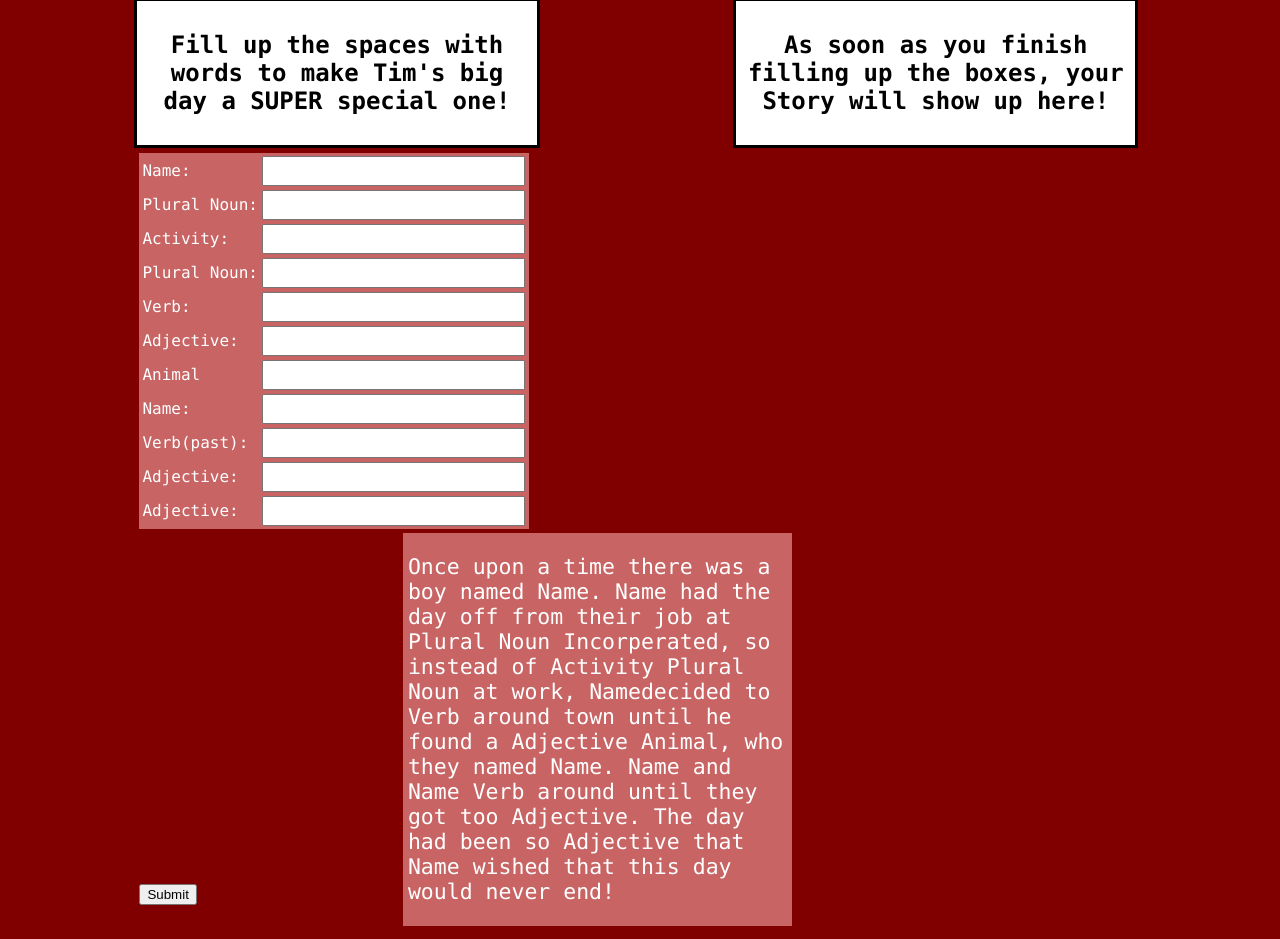
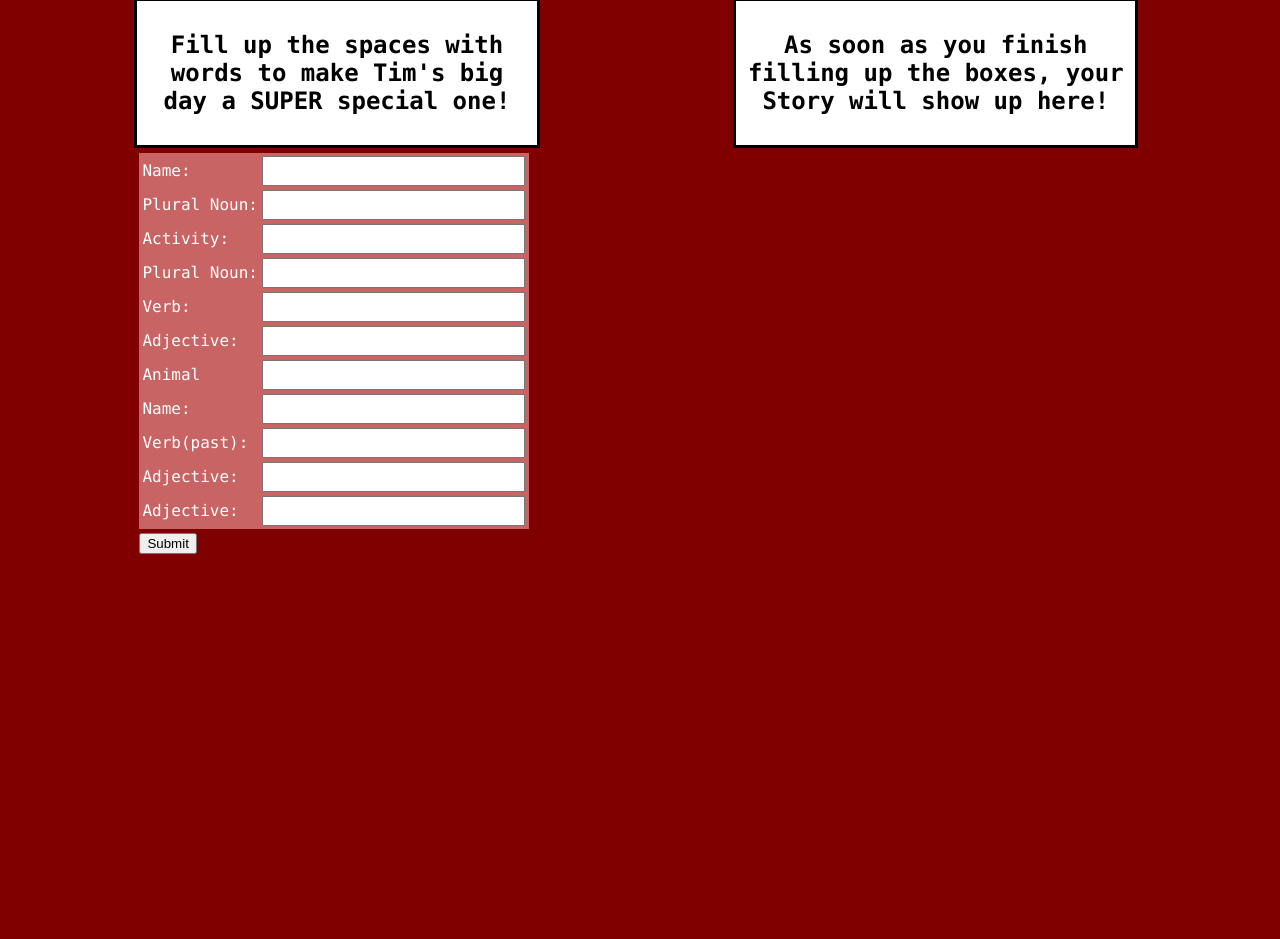
Before and after one commit to hankelsesser/WebEngineering, a plain HTML site: page Mad Lib/index.html in a window 1280 px wide. Shown: the part 133-1072 px from the top of the page. After the commit the page ends 800 px from the top, so only its background shows below. Drawn offline with Linux system fonts and the light colour scheme.

Commit message:
fixed index display none

```diff
--- a/Mad Lib/index.html
+++ b/Mad Lib/index.html
@@ -30,7 +30,7 @@
 
 
 
-	<div id = "story" style="display:"none" >
+	<div id = "story" style="display:none" >
 		<p> Once upon a time there was a boy named <span id="output1">Name</span>. <span id="output1">Name</span> had the day off from their job at <span id="output2">Plural Noun</span> Incorperated, so instead of <span id="output3">Activity</span> <span id="output4">Plural Noun</span> at work, <span id="output1">Name</span>decided to <span id="output5">Verb</span> around town until he found a <span id="output6">Adjective</span> <span id="output7">Animal</span>, who they named <span id="output8">Name</span>. <span id="output1">Name</span> and <span id="output8">Name</span> <span id="output9">Verb</span> around until they got too <span id="output10">Adjective</span>. The day had been so <span id="output11">Adjective</span> that <span id="output1">Name</span> wished that this day would never end! </p>
 	</div>
 
```
